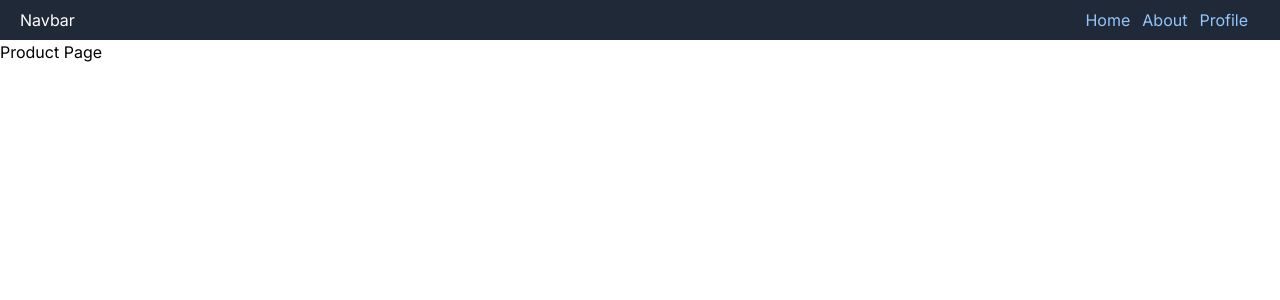
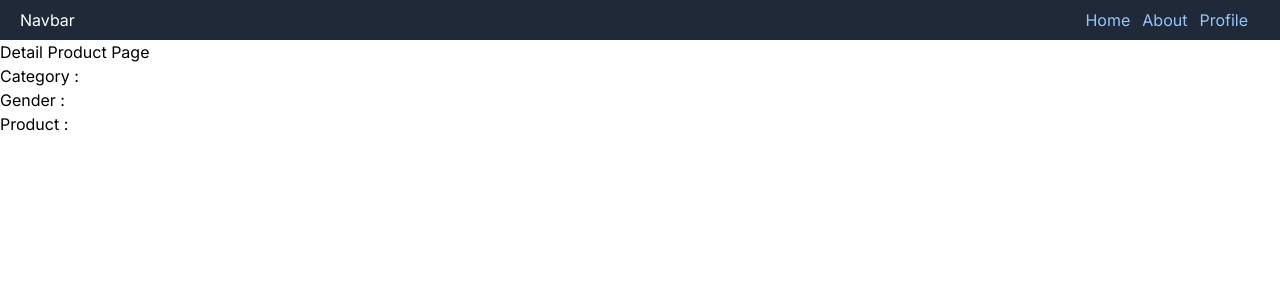
Before and after one commit to danimisme/Belajar-NextJS-App-Router, a Next.js app: page /product in a window 1280 px wide. Shown: the top 300 px of the page. Built offline with nearby package versions, Linux system fonts and the light colour scheme.

Commit message:
catch-all segments

```diff
--- a/src/app/product/[slug]/page.tsx
+++ b/src/app/product/[...slug]/page.tsx
@@ -1,6 +1,6 @@
 type DetailProductPageProps = {
   params: {
-    slug: string;
+    slug: string[];
   };
 };
 
@@ -9,7 +9,10 @@ export default function DetailProductPage(props: DetailProductPageProps) {
   console.log(params.slug);
   return (
     <div>
-      <h1>Detail Product Page : {params.slug}</h1>
+      <h1>Detail Product Page </h1>
+      <p>Category : {params.slug[0]}</p>
+      <p>Gender : {params.slug[1]}</p>
+      <p>Product : {params.slug[2]}</p>
     </div>
   );
 }
```
